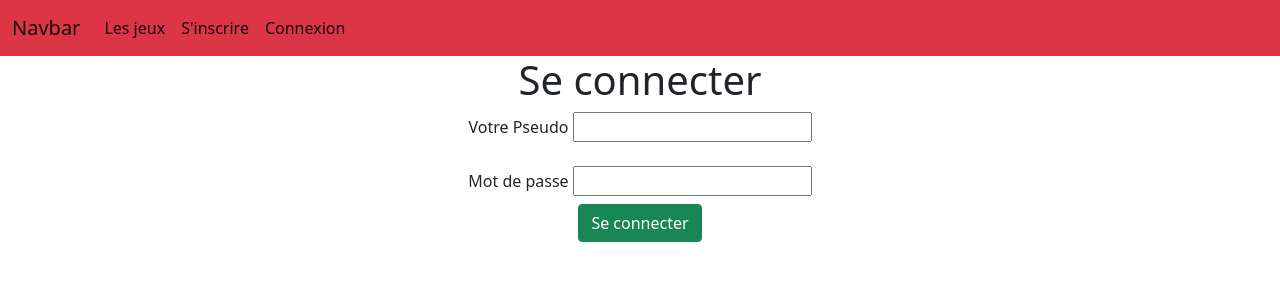
After one commit to Woppop42/Games, a PHP site: page /connexion.php in a window 1280 px wide. The commit adds this page. Shown: the top 300 px of the page. Run offline with PHP 8.4, Linux system fonts and the light colour scheme.

Commit message:
Ajout d'un back office et d'un statut de connexion

```diff
--- a/controllers/GamesController.php
+++ b/controllers/GamesController.php
@@ -6,7 +6,7 @@ class GamesController
     public function readAll()
     {
         global $pdo;
-        $sql = "SELECT id, name, genre, date_sortie, image, rate FROM Games";
+        $sql = "SELECT id, name, genre, date_sortie, image FROM Games";
         $statement = $pdo->prepare($sql);
         $statement->execute();
         $list = $statement->fetchAll(PDO::FETCH_CLASS, "Games");
--- a/controllers/UsersController.php
+++ b/controllers/UsersController.php
@@ -50,31 +50,38 @@ class UsersController {
         global $pdo;
         $sql = "SELECT * FROM User WHERE :pseudo = pseudo";
         $statement = $pdo->prepare($sql);
-        $statement->bindParam(":user", $pseudo);
+        $statement->bindParam(":pseudo", $pseudo);
         $statement->execute();
 
         // Vérification de la présence du compte :
         if($statement->rowCount() > 0)
             {
                 $statement->setFetchMode(PDO::FETCH_CLASS, "Users");
-                $account->$statement->fetch();
+                $account = $statement->fetch();
                 // Vérification du mot de passe :
                 if(password_verify($password, $account->password))
                 {
                     $_SESSION["pseudo"] = $account->pseudo;
-                    header("Location: /Jeux/view/gameList.php");
+                    $_SESSION["role"] = $account->role;
+                    if($account->role == 0)
+                        {
+                            header("Location: /Jeux/admin/admin.php");
+                        } else{
+                            header("Location: /Jeux/view/gameList.php");
+                                }
+
+
                 } else {
                     return [
                         "succes" => false,
                         "message" => "Mot de passe incorrect !"
                     ];
                 }
-            else{
+            }else{
                 return [
                     "success" => false,
                     "message" => "Cet utilisateur n'existe pas !"
-                ]
-            }
+                ];
             }
 
     }
--- /dev/null
+++ b/view/connexion.php
@@ -0,0 +1,27 @@
+<?php
+session_start();
+require_once("../conf.php");
+require_once("../controllers/UsersController.php");
+define("PAGE_TITLE", "Connexion");
+include("headFront.php");
+include("headerFront.php");
+$controller = new UsersController;
+if(isset($_POST["submit"])){
+$connexion = $controller->login($_POST["pseudo"], $_POST["password"]);
+}
+?>
+<h1 class="text-center">Se connecter</h1>
+<div class="container text-center">
+<form type="submit" method="post">
+<div class="mb-3">
+    <label for="pseudo" class="form-label">Votre Pseudo</label>
+    <input type="text" class="form-label" name="pseudo" id="pseudo">
+</div>
+<div class="mb-3">
+    <label for="password" class="form-label">Mot de passe</label>
+    <input type="password" class="form-label" name="password" id="password">
+    <br>
+    <button class="btn btn-success" name="submit">Se connecter</button>
+</div>
+</form>
+</div>
--- a/view/gameList.php
+++ b/view/gameList.php
@@ -1,4 +1,5 @@
 <?php
+session_start();
 require_once("../controllers/GamesController.php");
 $controller = new GamesController;
 $list = $controller->readAll();
@@ -7,6 +8,7 @@ $list = $controller->readAll();
 define("PAGE_TITLE", "Liste des jeux");
 include("headFront.php");
 include("headerFront.php");
+var_dump($_SESSION);
 ?>
 <div class="background">
 <main>
--- a/view/headerFront.php
+++ b/view/headerFront.php
@@ -7,13 +7,13 @@
     <div class="collapse navbar-collapse" id="navbarNav">
       <ul class="navbar-nav">
         <li class="nav-item">
-          <a class="nav-link active" aria-current="page" href="./projets.php">Les projets</a>
+          <a class="nav-link active" aria-current="page" href="gameList.php">Les jeux</a>
         </li>
         <li class="nav-item">
-          <a class="nav-link active" href="#">Features</a>
+          <a class="nav-link active" href="createUser.php">S'inscrire</a>
         </li>
         <li class="nav-item">
-          <a class="nav-link active" href="../admin/connexion.php">Connexion</a>
+          <a class="nav-link active" href="connexion.php">Connexion</a>
         </li>
       </ul>
     </div>
--- a/view/oneGame.php
+++ b/view/oneGame.php
@@ -1,4 +1,5 @@
 <?php
+session_start();
 require_once("../controllers/GamesController.php");
 $id = $_GET["id"];
 $controller = new GamesController;
```
Also changed, not shown: admin/admin.php (added, +13 -0 lines), notes.md (added, +3 -0 lines).
